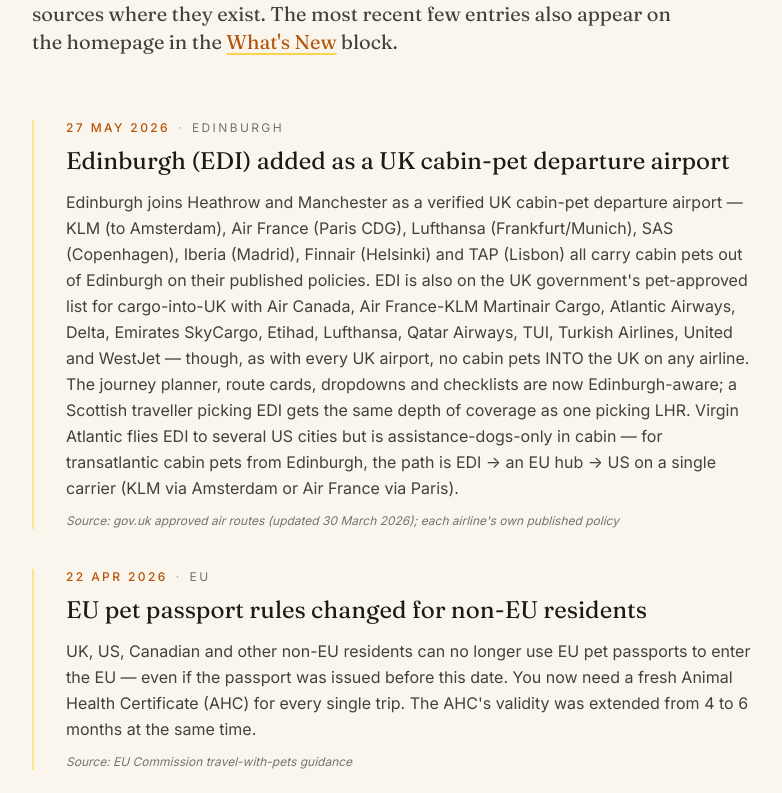
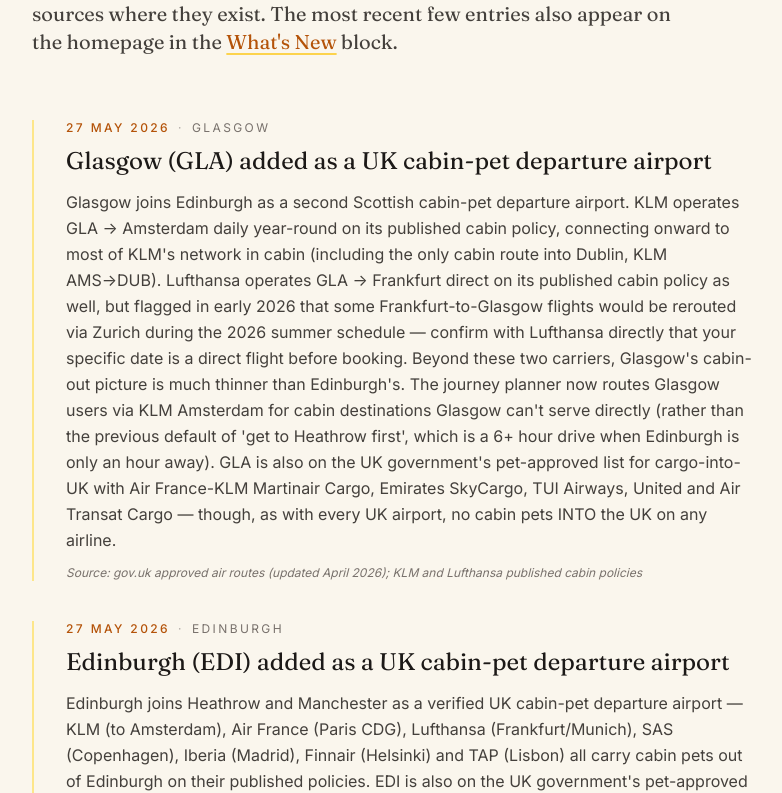
Before and after one commit to rupindermahay/petsincabin, a Next.js app: page /updates in a window 1280 px wide. Shown: the part 509-1302 px from the top of the page, without its empty margins (248-1030 px from the left). Built offline with nearby package versions, Linux system fonts and the light colour scheme.

Commit message:
Add files via upload

```diff
--- a/pages/uk-pet-travel.js
+++ b/pages/uk-pet-travel.js
@@ -67,7 +67,7 @@
               The UK requires every pet entering the country on a commercial flight to travel as <strong>manifested cargo</strong> — booked separately, travelling in the hold, processed through an Animal Reception Centre on arrival. There is no in-cabin option and no checked-baggage option. The only exception is a registered assistance dog.
             </p>
             <p>
-              This catches people out because it's <em>directional</em>. You can fly out of the UK with your pet in the cabin — Heathrow to Paris, to Frankfurt, to Lisbon, to Toronto — on plenty of airlines. Manchester and Edinburgh also have their own direct cabin departures (Etihad from Manchester to Abu Dhabi; KLM, Air France, Lufthansa, SAS, Iberia, Finnair and TAP from Edinburgh to their respective EU hubs). It's only the inbound leg that's blocked. So a route that worked beautifully on the way out simply doesn't exist on the way home.
+              This catches people out because it's <em>directional</em>. You can fly out of the UK with your pet in the cabin — Heathrow to Paris, to Frankfurt, to Lisbon, to Toronto — on plenty of airlines. Manchester and Edinburgh also have their own direct cabin departures (Etihad from Manchester to Abu Dhabi; KLM, Air France, Lufthansa, SAS, Iberia, Finnair, TAP and Air Canada from Edinburgh). Glasgow has KLM to Amsterdam — fewer carriers than Edinburgh, but for someone living in the west of Scotland, often the right airport for a cabin pet to mainland Europe. It's only the inbound leg that's blocked. So a route that worked beautifully on the way out simply doesn't exist on the way home.
             </p>
             <p>
               And to close off the obvious question: <strong>Eurostar does not carry pets either</strong>. The train through the Channel Tunnel bans them on every route. The tunnel itself is part of the answer — but not the passenger train.
--- a/pages/updates.js
+++ b/pages/updates.js
@@ -33,6 +33,13 @@
     };
 
 const RULE_CHANGES = [
+  {
+    date: "27 May 2026",
+    tag: "Glasgow",
+    headline: "Glasgow (GLA) added as a UK cabin-pet departure airport",
+    body: "Glasgow joins Edinburgh as a second Scottish cabin-pet departure airport. KLM operates GLA → Amsterdam daily year-round on its published cabin policy, connecting onward to most of KLM's network in cabin (including the only cabin route into Dublin, KLM AMS→DUB). Lufthansa operates GLA → Frankfurt direct on its published cabin policy as well, but flagged in early 2026 that some Frankfurt-to-Glasgow flights would be rerouted via Zurich during the 2026 summer schedule — confirm with Lufthansa directly that your specific date is a direct flight before booking. Beyond these two carriers, Glasgow's cabin-out picture is much thinner than Edinburgh's. The journey planner now routes Glasgow users via KLM Amsterdam for cabin destinations Glasgow can't serve directly (rather than the previous default of 'get to Heathrow first', which is a 6+ hour drive when Edinburgh is only an hour away). GLA is also on the UK government's pet-approved list for cargo-into-UK with Air France-KLM Martinair Cargo, Emirates SkyCargo, TUI Airways, United and Air Transat Cargo — though, as with every UK airport, no cabin pets INTO the UK on any airline.",
+    source: "gov.uk approved air routes (updated April 2026); KLM and Lufthansa published cabin policies",
+  },
   {
     date: "27 May 2026",
     tag: "Edinburgh",
```
